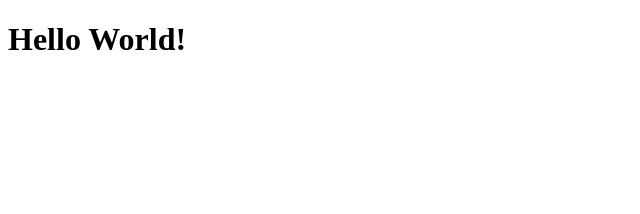
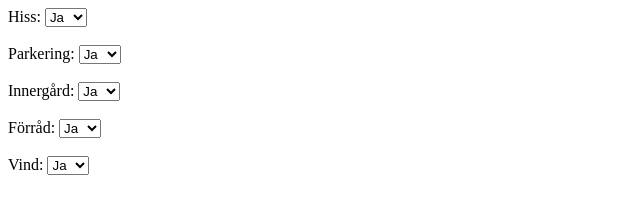
Before and after one commit to AlbinBjerhem/Codebusters, a plain HTML site: page sellPage/index.html in a window 1280 px wide. Shown: the whole page, without its empty margins (0-640 px from the left). Drawn offline with Linux system fonts and the light colour scheme.

Commit message:
ja/nej
Ja/nej (rullgardin)

```diff
--- a/sellPage/index.html
+++ b/sellPage/index.html
@@ -6,11 +6,63 @@
   <meta name="viewport" content="width=device-width, initial-scale=1.0">
   <script src="sellPage.js" defer></script>
   <title>Test sell page</title>
+
+  <script>
+    function selectOption() {
+      var dropdown = document.getElementById("dropdownOptions");
+      var selectedOption = dropdown.options[dropdown.selectedIndex].value;
+      console.log("Användarens val: " + selectedOption);
+
+    }
+  </script>
 </head>
 
 <body>
 
-  <div id="myApp"></div>
+  <label for="dropdownOptions">Hiss:</label>
+  <select id="dropdownOptions" onchange="selectOption()">
+    <option value="ja">Ja</option>
+    <option value="nej">Nej</option>
+  </select>
+  </div>
+
+  <br>
+  <br>
+
+  <label for="dropdownOptions">Parkering:</label>
+  <select id="dropdownOptions" onchange="selectOption()">
+    <option value="ja">Ja</option>
+    <option value="nej">Nej</option>
+  </select>
+  </div>
+  <br>
+  <br>
+
+  <label for="dropdownOptions">Innergård:</label>
+  <select id="dropdownOptions" onchange="selectOption()">
+    <option value="ja">Ja</option>
+    <option value="nej">Nej</option>
+  </select>
+  </div>
+  <br>
+  <br>
+
+  <label for="dropdownOptions">Förråd:</label>
+  <select id="dropdownOptions" onchange="selectOption()">
+    <option value="ja">Ja</option>
+    <option value="nej">Nej</option>
+  </select>
+  </div>
+
+  <br>
+  <br>
+
+  <label for="dropdownOptions">Vind:</label>
+  <select id="dropdownOptions" onchange="selectOption()">
+    <option value="ja">Ja</option>
+    <option value="nej">Nej</option>
+  </select>
+  </div>
 
 
 </body>
```
Also changed, not shown: sellPage/test.css (added, +28 -0 lines), sellPage/sellPage.js (line endings or trailing spaces).
